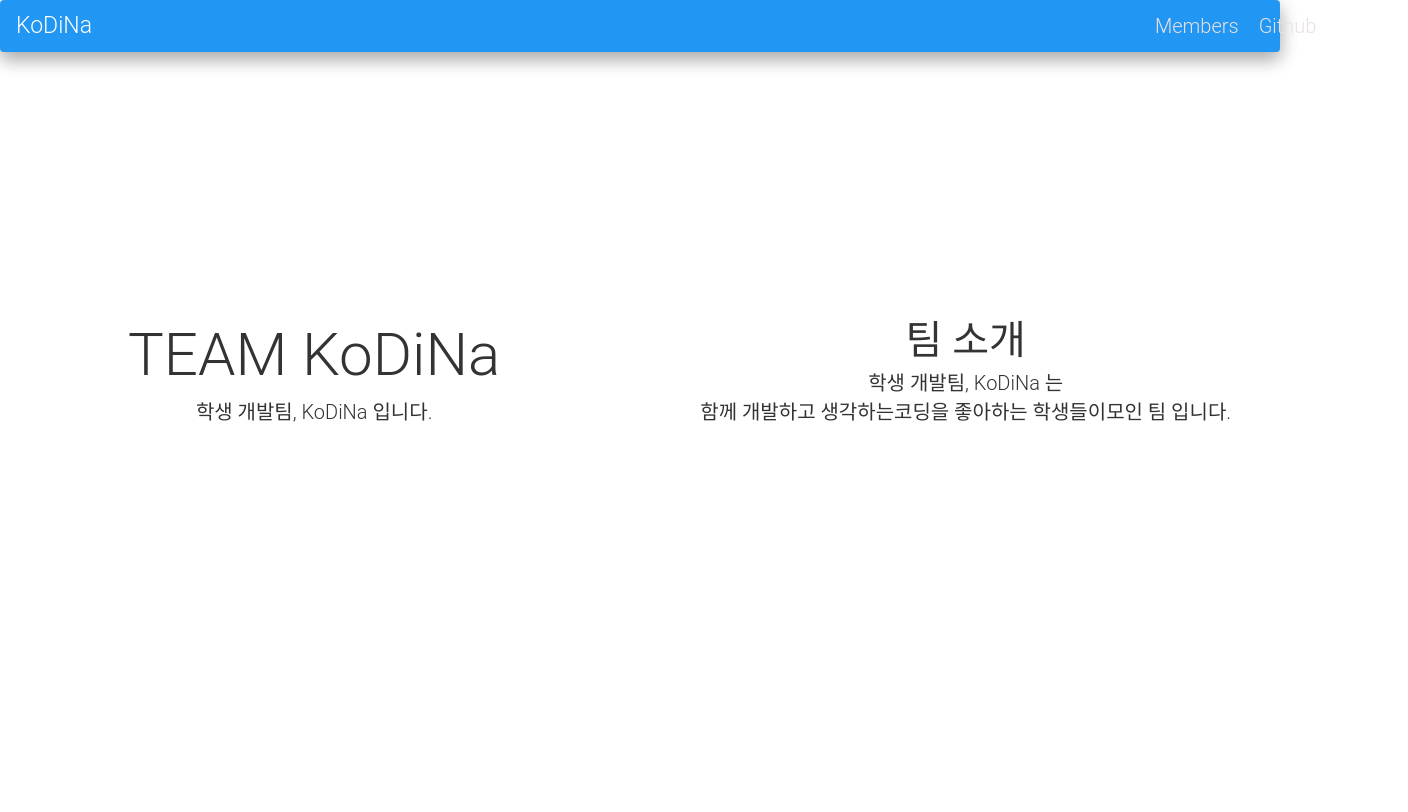
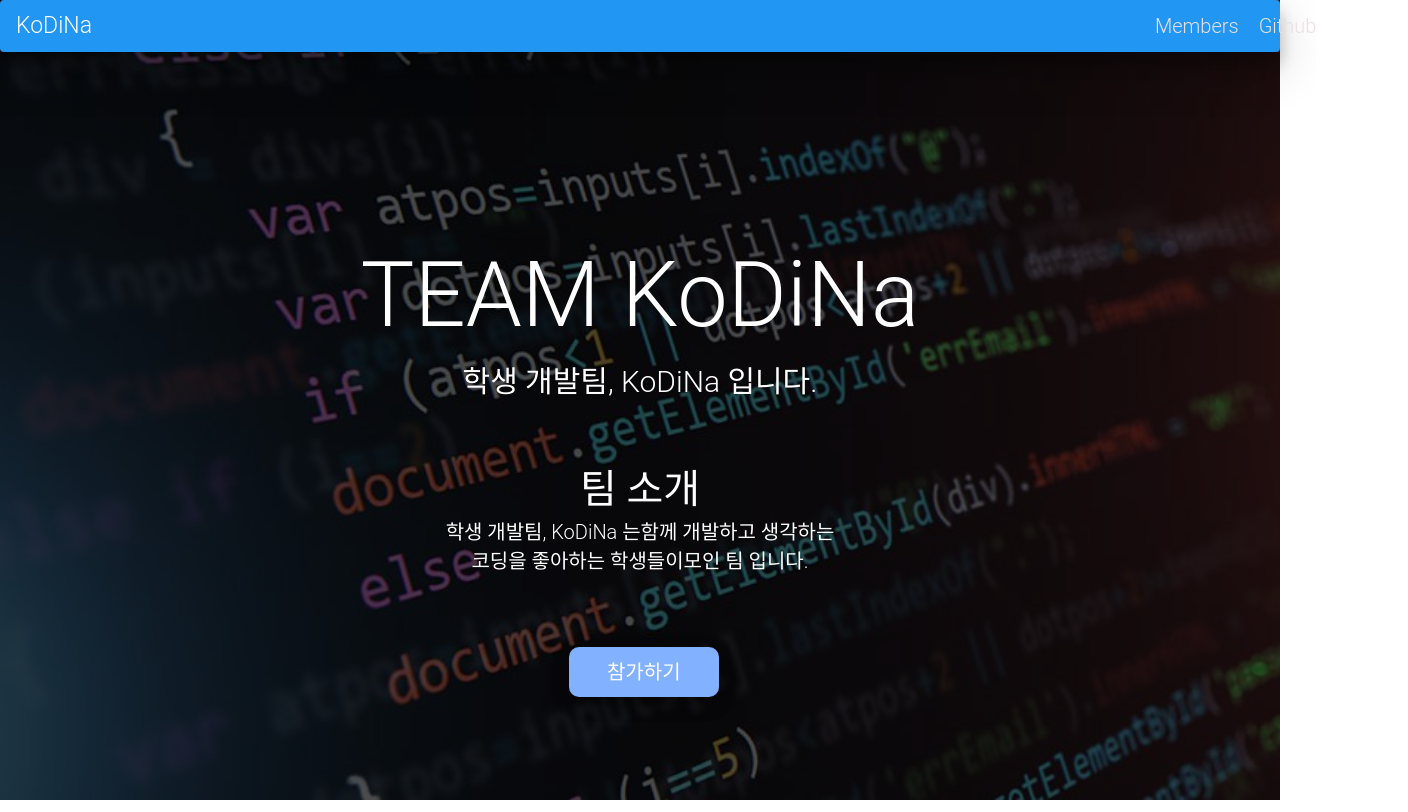
Before and after one commit to Team-KoDiNa/Team-KoDiNA-Web, a plain HTML site: page index.html in a window 1280 px wide. Shown: the whole page, 1408 px wide, since content can reach past the window. Drawn offline with nearby package versions, Linux system fonts and the light colour scheme.

Commit message:
디자인 수정

```diff
--- a/css/style.css
+++ b/css/style.css
@@ -5,18 +5,25 @@
 } */
 
 body {
-    background-image: url("./img/programming.jpg");
+    /* background-image: url("../img/programming.jpg");
+    background-repeat: no-repeat;
+    background-size: cover; */
+    background: white;
+    /* color: white; */
     margin: 0;
     padding: 0;
 }
 
-.wa {
-    display: flex;
-    position: relative;
-    text-align: center;
-    top: 30%;
-    left: 10%;
+.background {
+    position: absolute;
+    width: 100%;
+    height: 100%;
+    background-image: url("../img/programming.jpg");
+    background-repeat: no-repeat;
+    background-size: cover;
+    filter: brightness(30%);
 }
+
 
 .kodinav {
     position: relative;
@@ -49,17 +56,19 @@ body {
 .wall {
     position: relative;
     text-align: center;
-    padding-right: 200px;
-
-    height: 500px;
+    left: 50%;
+    transform: translate(-50%);
+    top: 20%;
 }
 
 .title {
-    font-size: 60px;
+    font-size: 90px;
+    color: white;
 
 }
 .sub-title {
-    font-size: 20px;
+    font-size: 30px;
+    color: white;
 }
 
 .about {
@@ -68,8 +77,31 @@ body {
 
 .ab {
     font-size: 40px;
+    color: white;
 }
 
 .info {
     font-size: 20;
+    color: white;
 }
+
+.sans {
+    position: relative;
+    text-align: center;
+    left: 50%;
+    transform: translate(-50%);
+
+    top:20%;
+}
+
+.discord {
+    position: relative;
+    text-align: center;
+    left: 50%;
+    transform: translate(-50%);
+    top: 50%;
+    width: 150px;
+    height: 50px;
+
+
+}
--- a/index.html
+++ b/index.html
@@ -4,12 +4,13 @@
 
         <link rel="stylesheet" href="https://maxcdn.bootstrapcdn.com/bootstrap/3.3.2/css/bootstrap.min.css">
         <link rel="stylesheet" href="./css/style.css">
+        <!-- <link href="https://cdnjs.cloudflare.com/ajax/libs/twitter-bootstrap/4.5.0/css/bootstrap.min.css" rel="stylesheet"> -->
         <link href="https://cdnjs.cloudflare.com/ajax/libs/mdbootstrap/4.19.1/css/mdb.min.css" rel="stylesheet">
     </head>
 
+    <div class="background"></div>
 
-
-    <nav class="navbar kodinav z-depth-2 navbar-expand-lg navbar-light blue">
+    <nav class="navbar kodinav z-depth-3 navbar-expand-lg navbar-light blue">
         <a class="navbar-brand navTitle" href="./index.html">KoDiNa</a>
 
         <a class="navbar-item members" href="./members.html">Members</a>
@@ -18,19 +19,20 @@
 
     </nav>
 
+
+
     <body>
 
-        <div class="wa">
         <div class="wall">
             <div class="title">TEAM KoDiNa</div>
             <div class="sub-title">학생 개발팀, KoDiNa 입니다.</div>
         </div>
 
+        <button type="button" class="btn btn-light-blue discord hoverable z-depth-2" style="font-size:20px; border-radius: 10px;" >참가하기</button>
+
         <div class="sans">
             <div class="ab">팀 소개</div>
-                <div class="info">학생 개발팀, KoDiNa 는<br>함께 개발하고 생각하는코딩을 좋아하는 학생들이모인 팀 입니다.</div>
+            <div class="info">학생 개발팀, KoDiNa 는함께 개발하고 생각하는<br>코딩을 좋아하는 학생들이모인 팀 입니다.</div>
         </div>
-        </div>
-
     </body>
 </html>
```
Lines whose indentation alone changed are shown as unchanged.
